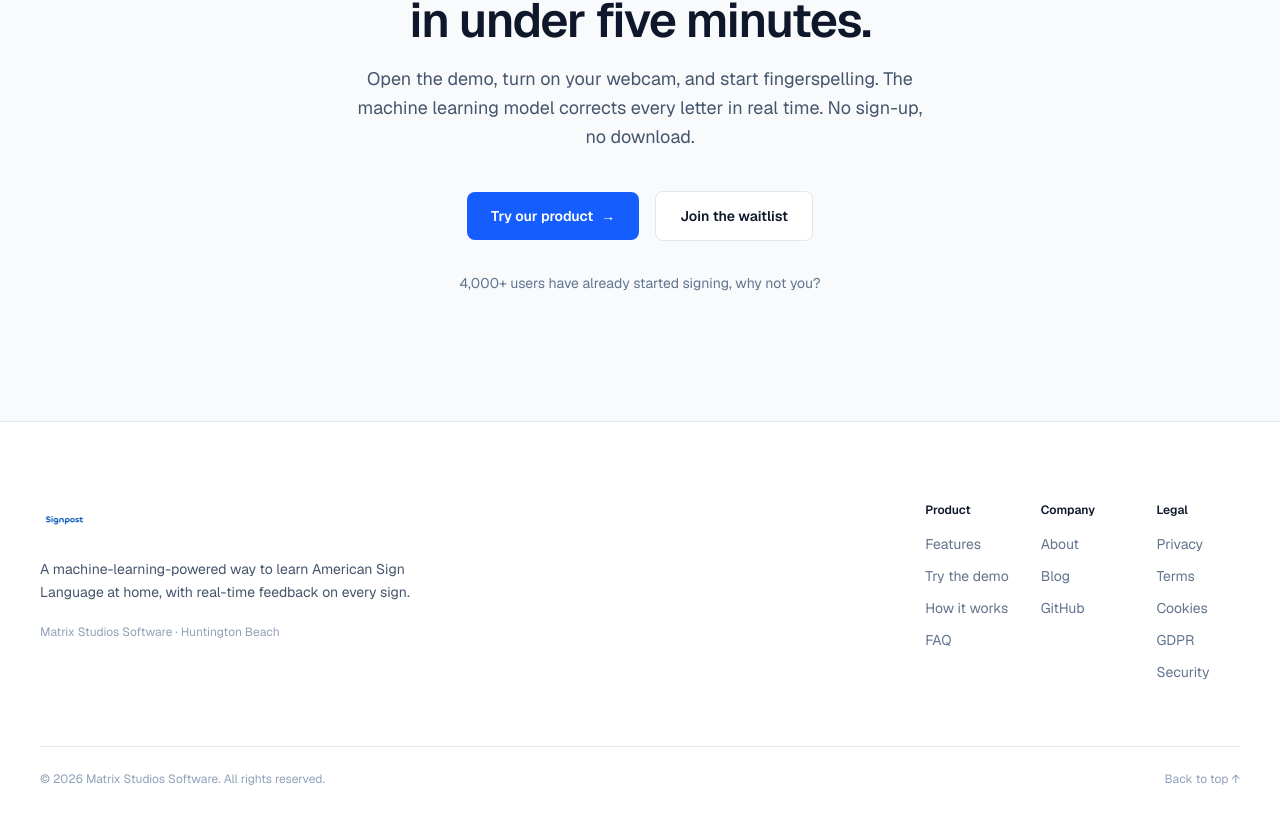
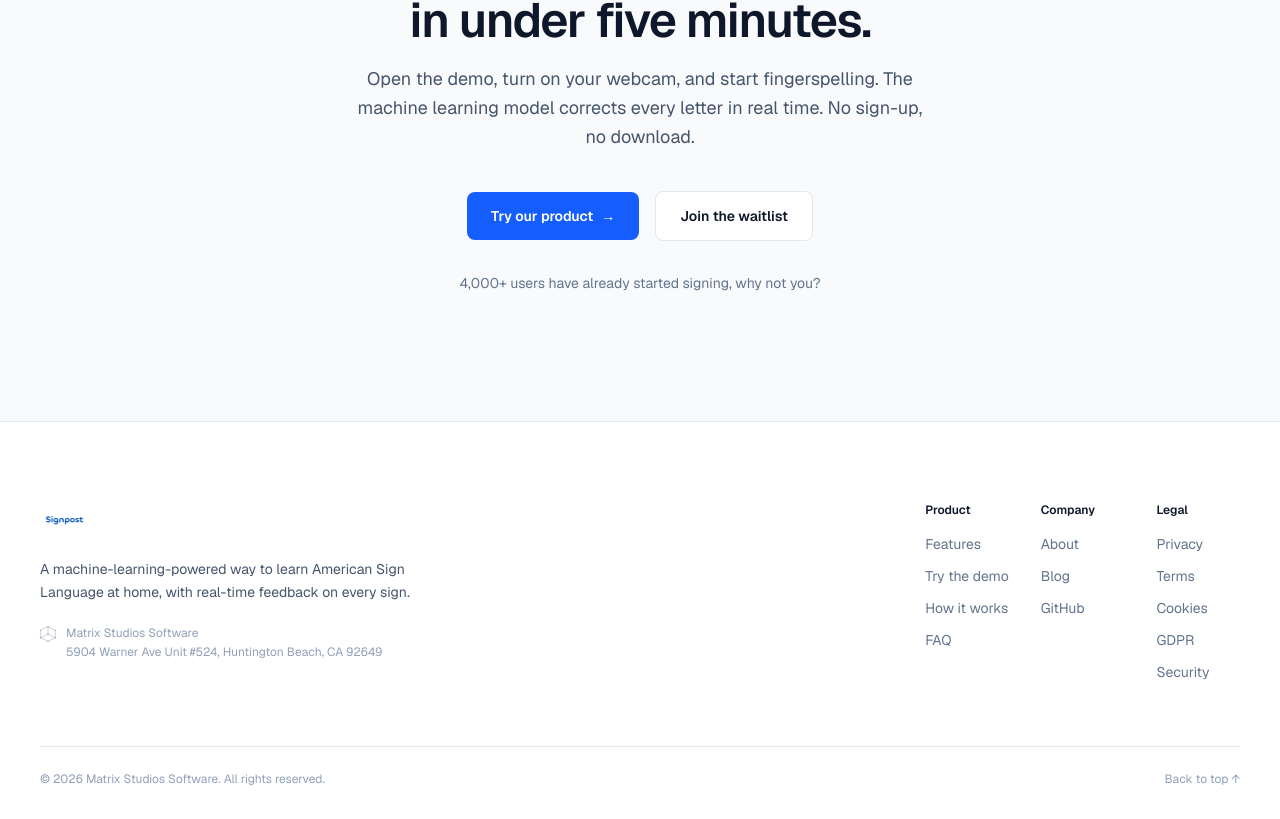
Before and after one commit to SignpostApp/landing, a Next.js app: page / in a window 1280 px wide. Shown: the part 5482-6301 px from the top of the page. Built offline with nearby package versions, Linux system fonts and the light colour scheme.

Commit message:
feat: add company address

```diff
--- a/src/app/page.tsx
+++ b/src/app/page.tsx
@@ -525,9 +525,34 @@ export default function WhiteLandingPage() {
                 <p className="text-sm text-slate-600 leading-relaxed">
                   A machine-learning-powered way to learn American Sign Language at home, with real-time feedback on every sign.
                 </p>
-                <p className="mt-5 text-xs text-slate-400">
-                  Matrix Studios Software &middot; Huntington Beach
-                </p>
+                <div className="mt-5 flex items-start gap-2.5 text-slate-400">
+                  <svg
+                    viewBox="-3 7 66 66"
+                    aria-hidden="true"
+                    className="h-4 w-4 shrink-0 mt-0.5"
+                    fill="none"
+                    stroke="currentColor"
+                    strokeWidth="2"
+                    strokeLinecap="round"
+                    strokeLinejoin="round"
+                  >
+                    <path d="M30 10 L60 25 L60 55 L30 70 L0 55 L0 25 Z" />
+                    <path d="M30 40 L30 10 M30 40 L60 55 M30 40 L0 55" />
+                    <g fill="currentColor" stroke="none">
+                      <circle cx="30" cy="10" r="2.5" />
+                      <circle cx="60" cy="25" r="2.5" />
+                      <circle cx="60" cy="55" r="2.5" />
+                      <circle cx="30" cy="70" r="2.5" />
+                      <circle cx="0" cy="55" r="2.5" />
+                      <circle cx="0" cy="25" r="2.5" />
+                      <circle cx="30" cy="40" r="2.5" />
+                    </g>
+                  </svg>
+                  <div className="text-xs leading-relaxed">
+                    <p>Matrix Studios Software</p>
+                    <p>5904 Warner Ave Unit #524, Huntington Beach, CA 92649</p>
+                  </div>
+                </div>
               </div>
 
               <div className="grid grid-cols-2 sm:grid-cols-3 gap-x-8 gap-y-10 lg:justify-self-end">
```
